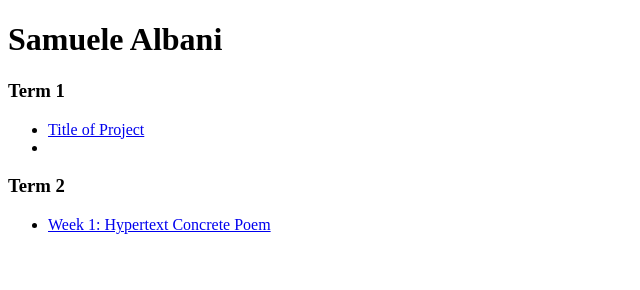
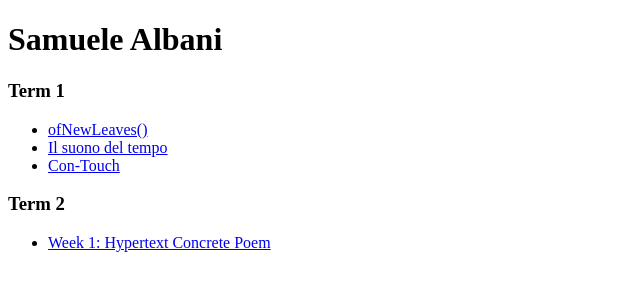
Before and after one commit to samuelealbani/wcc-portfolio, a plain HTML site: page index.html in a window 1280 px wide. Shown: the whole page, without its empty margins (0-640 px from the left). Drawn offline with Linux system fonts and the light colour scheme.

Commit message:
update with my works

```diff
--- a/index.html
+++ b/index.html
@@ -19,10 +19,14 @@
         <ul>
             <li>
                 <!--This is a link, the href value should contain the url or relative path to a page. / means the root folder of the directory structure-->
-                <a href="https://samuelealbani.github.io/concrete_poem/">Title of Project</a>
+                <a href="https://vimeo.com/789469422">ofNewLeaves()</a>
             </li>
             <li>
                 <!-- Keep adding as many new list items with links as you need-->
+                <a href="https://vimeo.com/789471839">Il suono del tempo</a>
+            </li>
+            <li>
+                <a href="https://vimeo.com/780754198">Con-Touch</a>
             </li>
         </ul>
 
@@ -31,7 +35,7 @@
         <!-- Change the href attribute value from / to the url to your project -->
         <ul>
             <li>
-                <a href="/">Week 1: Hypertext Concrete Poem</a>
+                <a href="https://samuelealbani.github.io/concrete_poem/">Week 1: Hypertext Concrete Poem</a>
             </li>
         </ul>
 
```
